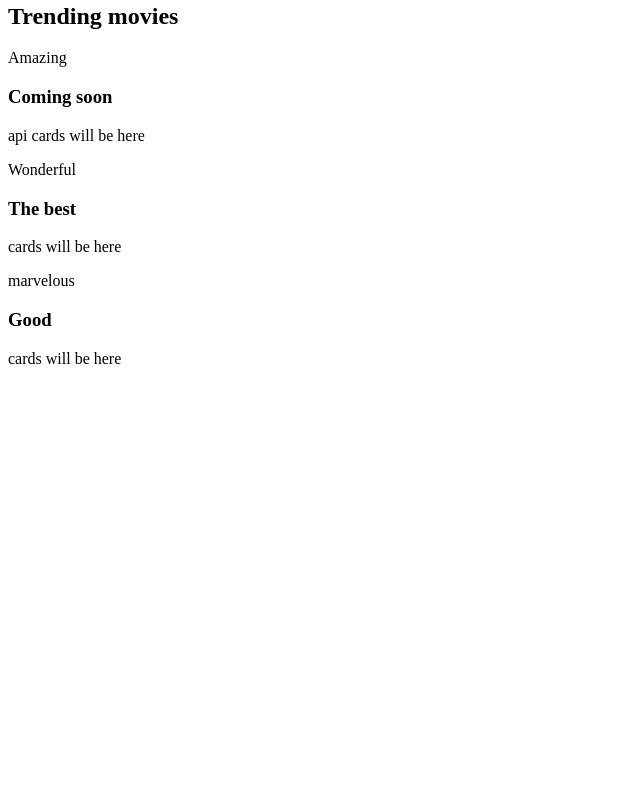
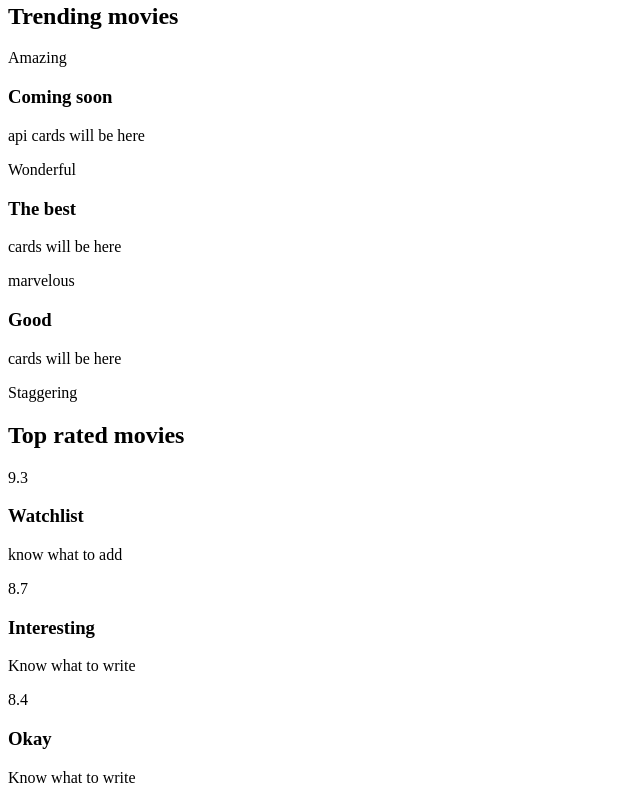
Before and after one commit to ricmusyoki-glitch/movie-repo, a plain HTML site: page index.html in a window 1280 px wide. Shown: the part 425-1228 px from the top of the page, without its empty margins (0-640 px from the left). Before the commit the page ends 809 px from the top, so only its background shows below. Drawn offline with Linux system fonts and the light colour scheme.

Commit message:
top rated movies section

```diff
--- a/index.html
+++ b/index.html
@@ -59,6 +59,30 @@
                 </article>
             </div>
         </section>
+
+        <section>
+            <div>
+              <p>Staggering</p>
+              <h2>Top rated movies</h2>
+            </div>
+            <div>
+                <article>
+                    <span>9.3</span>
+                    <h3>Watchlist</h3>
+                    <p>know what to add</p>
+                </article>
+                <article>
+                    <span>8.7</span>
+                    <h3>Interesting</h3>
+                    <p>Know what to write</p>
+                </article>
+                <article>
+                    <span>8.4</span>
+                    <h3>Okay</h3>
+                    <p>Know what to write</p>
+                </article>
+            </div>
+        </section>
     </main>
 
 </body>
```
